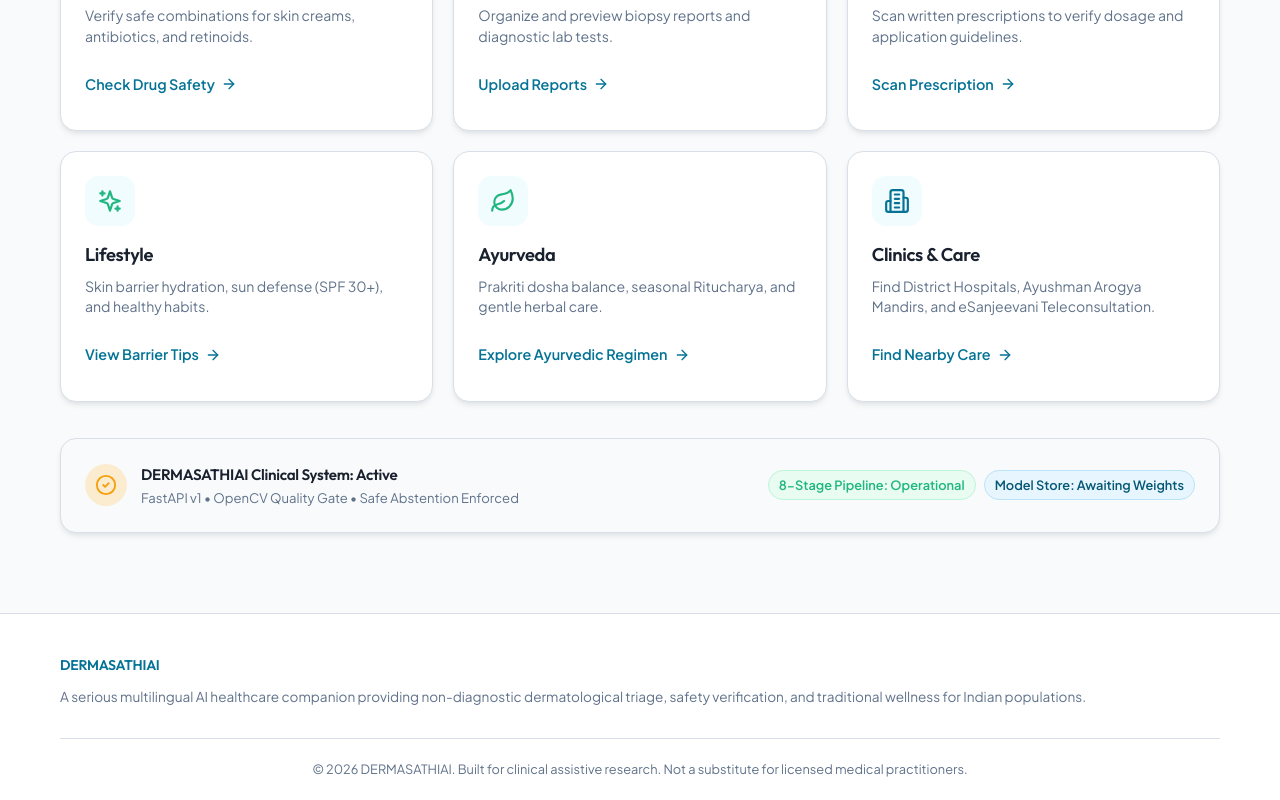
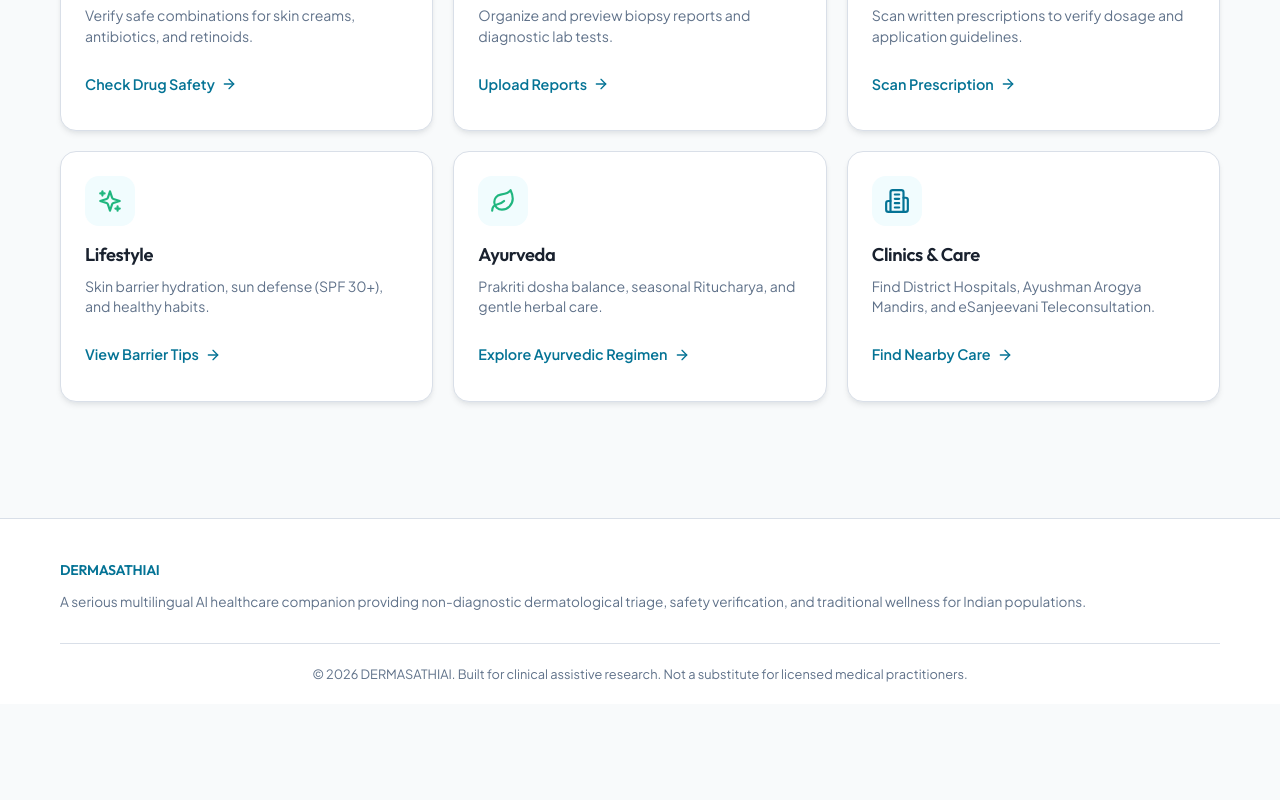
Before and after one commit to arpitsaini6504-glitch/Derma-sathi, a React (Vite) app in the folder frontend/: page / in a window 1280 px wide. Shown: the part 942-1742 px from the top of the page. After the commit the page ends 1646 px from the top, so only its background shows below. Built offline with nearby package versions, Linux system fonts and the light colour scheme; no server answers.

Commit message:
fix(ui): remove Clinical System status card from bottom of home page

```diff
--- a/frontend/src/components/common/HeroOverview.tsx
+++ b/frontend/src/components/common/HeroOverview.tsx
@@ -1,4 +1,4 @@
-import React, { useState, useEffect } from 'react';
+import React from 'react';
 import { useTranslation } from 'react-i18next';
 import {
   Camera,
@@ -10,11 +10,9 @@
   FileText,
   FileCheck2,
   Sparkles,
-  CheckCircle2,
   PhoneCall,
   ArrowRight
 } from 'lucide-react';
-import { api } from '../../services/api';
 
 interface HeroProps {
   onSelectTab: (tab: string) => void;
@@ -22,15 +20,6 @@
 
 export const HeroOverview: React.FC<HeroProps> = ({ onSelectTab }) => {
   const { t } = useTranslation();
-  const [healthStatus, setHealthStatus] = useState<any>(null);
-
-  useEffect(() => {
-    async function checkHealth() {
-      const data = await api.getHealthStatus();
-      setHealthStatus(data);
-    }
-    checkHealth();
-  }, []);
 
   const featureCards = [
     {
@@ -202,48 +191,6 @@
           </div>
         ))}
       </div>
-
-      {/* Backend & Clinical Systems Status */}
-      <div
-        className="glass-card"
-        style={{
-          display: 'flex',
-          justifyContent: 'space-between',
-          alignItems: 'center',
-          flexWrap: 'wrap',
-          gap: '14px',
-          backgroundColor: 'hsl(210, 40%, 98%)'
-        }}
-      >
-        <div style={{ display: 'flex', alignItems: 'center', gap: '14px' }}>
-          <div
-            style={{
-              width: '42px',
-              height: '42px',
-              borderRadius: '50%',
-              backgroundColor: healthStatus?.status === 'online' ? 'hsl(150, 70%, 90%)' : 'hsl(38, 90%, 90%)',
-              color: healthStatus?.status === 'online' ? 'var(--emerald-500)' : 'var(--amber-500)',
-              display: 'flex',
-              alignItems: 'center',
-              justifyContent: 'center',
-              flexShrink: 0
-            }}
-          >
-            <CheckCircle2 size={22} />
-          </div>
-          <div>
-            <h4 style={{ fontSize: '0.95rem' }}>DERMASATHIAI Clinical System: Active</h4>
-            <p style={{ fontSize: '0.82rem', color: 'var(--text-muted)' }}>
-              FastAPI v1 • OpenCV Quality Gate • Safe Abstention Enforced
-            </p>
-          </div>
-        </div>
-
-        <div style={{ display: 'flex', gap: '8px', flexWrap: 'wrap' }}>
-          <span className="badge badge-success">8-Stage Pipeline: Operational</span>
-          <span className="badge badge-pending">Model Store: Awaiting Weights</span>
-        </div>
-      </div>
     </div>
   );
 };
```
